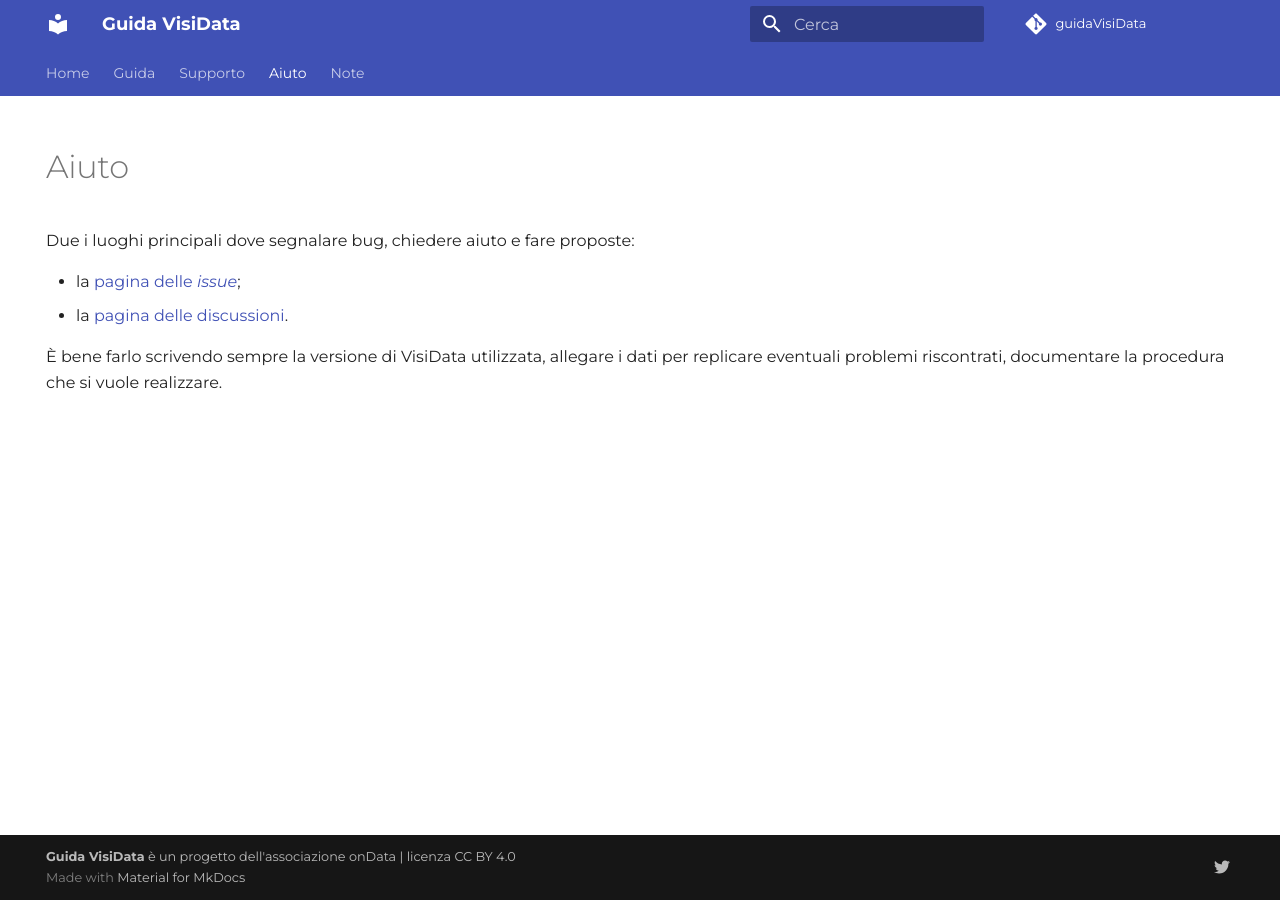
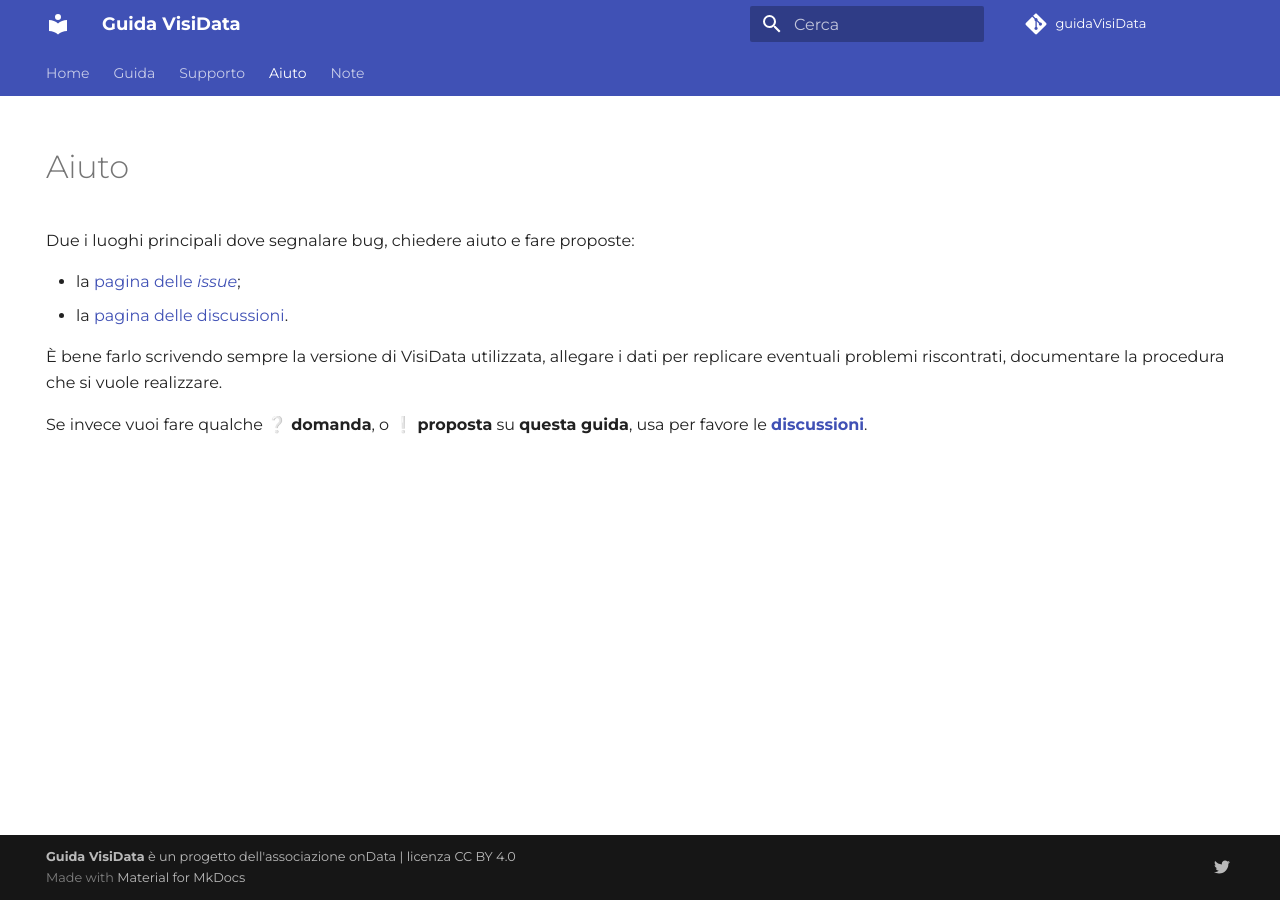
Before and after one commit to ondata/guidaVisiData, an MkDocs documentation site: the page built from docs/aiuto.md, in a window 1280 px wide. Built offline with MkDocs 1.6.1 and Material for MkDocs 9.7.7, drawn with Linux system fonts in a browser that asks for light colours; comment, search, counter and statistics services are not loaded.

Commit message:
aggiunte le discussioni

```diff
--- a/docs/aiuto.md
+++ b/docs/aiuto.md
@@ -13,3 +13,5 @@
 - la [pagina delle discussioni](https://github.com/saulpw/visidata/discussions).
 
 È bene farlo scrivendo sempre la versione di VisiData utilizzata, allegare i dati per replicare eventuali problemi riscontrati, documentare la procedura che si vuole realizzare.
+
+Se invece vuoi fare qualche ❔ **domanda**, o ❕ **proposta** su **questa guida**, usa per favore le [**discussioni**](https://github.com/ondata/guidaVisiData/discussions).
```
